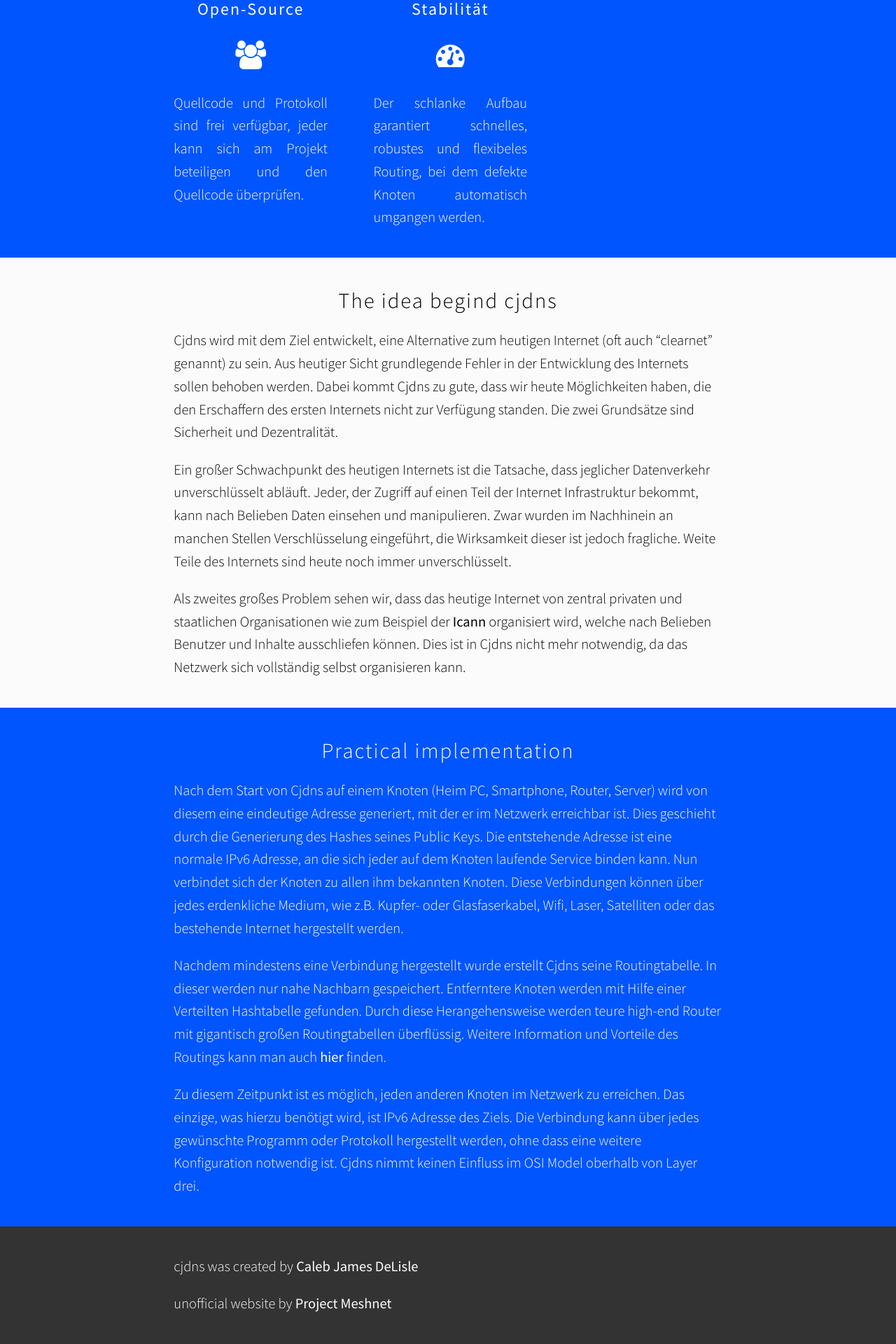
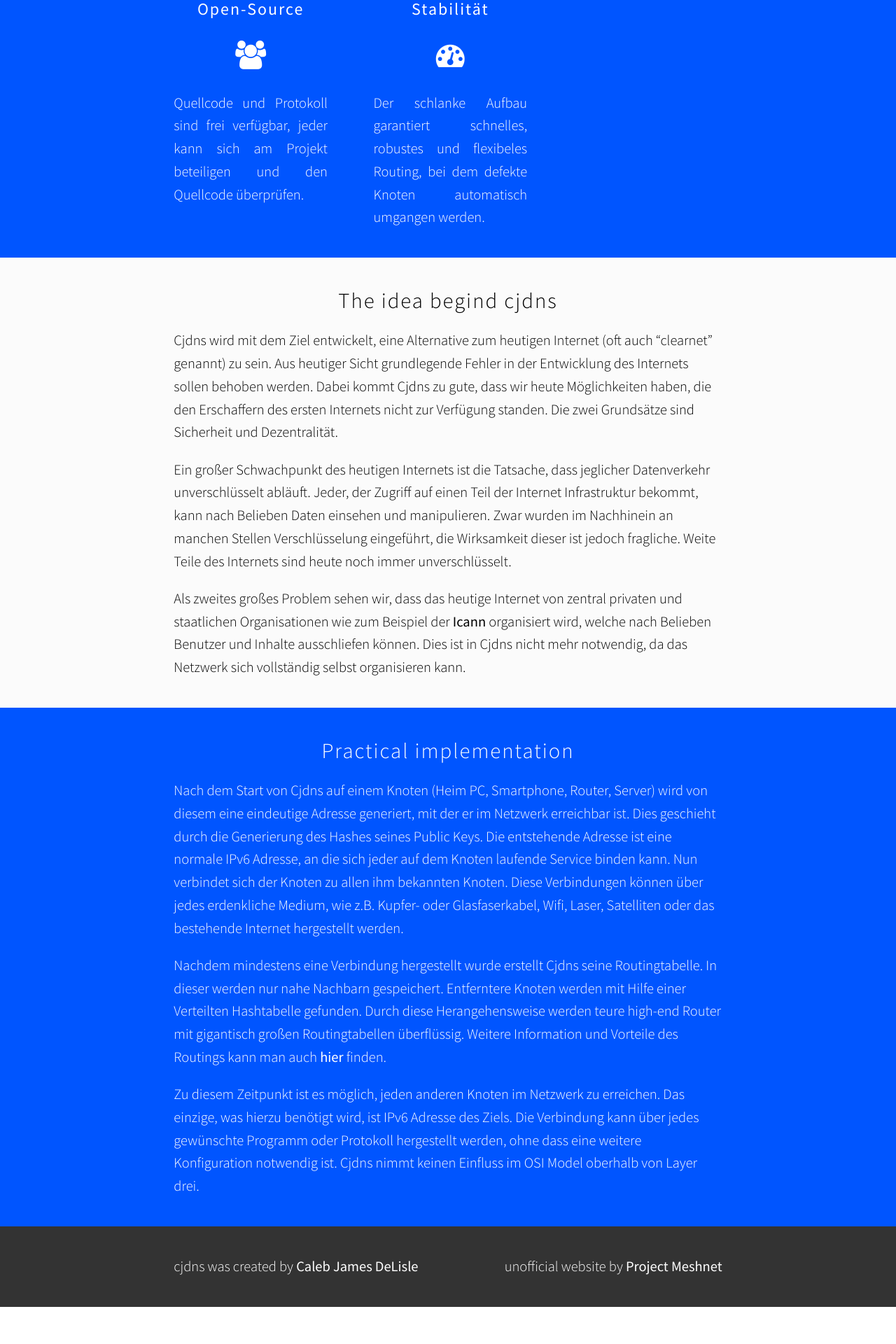
Before and after one commit to mawalu/cjdns-website, a Jekyll site: the page built from index.html, in a window 1280 px wide. Shown: the part 1523-3443 px from the top of the page at 70% size. Built offline with Jekyll 4.4.1, drawn with Linux system fonts in a browser that asks for light colours; nearby versions of some CDN libraries; after the commit the page ends 3390 px from its top, so only the background shows below that.

Commit message:
Update basic.sass

```diff
--- a/_sass/basic.sass
+++ b/_sass/basic.sass
@@ -57,6 +57,6 @@ nav
 header a
     font-weight: 300
 
-section:last-of-type div
+section:last-of-type
     display: flex
     justify-content: space-between
```
